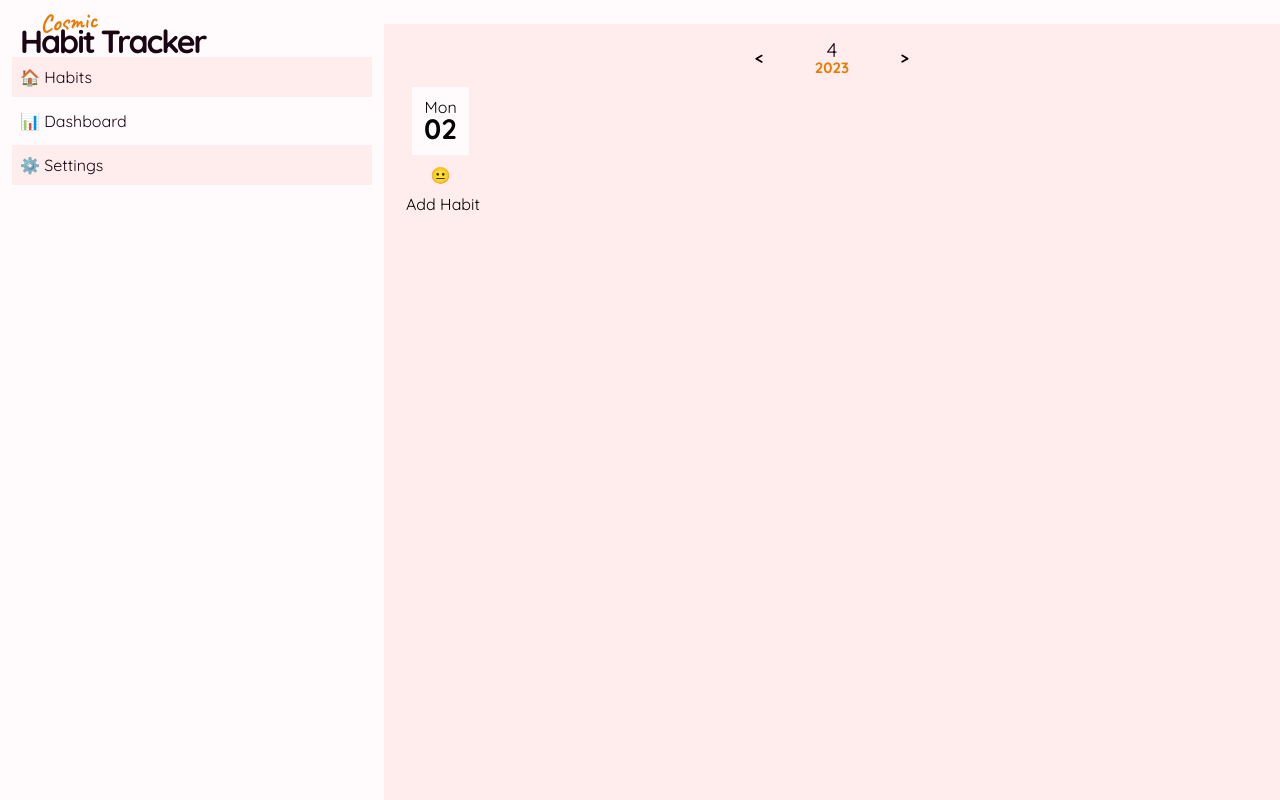
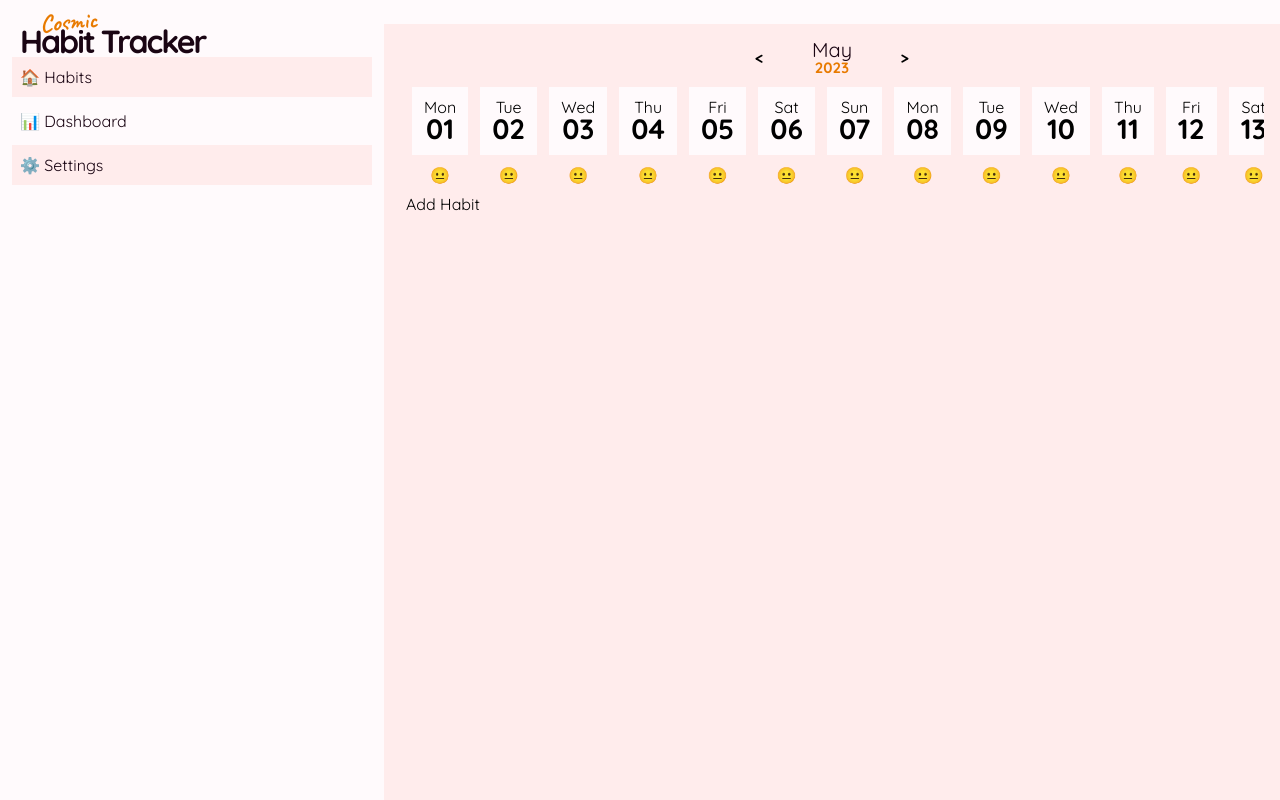
Before and after one commit to jermbo/CosmicHabitTracker, a Vue app in the folder habit-vue/: page /habits in a window 1280 px wide. Built offline with nearby package versions, Linux system fonts and the light colour scheme.

Commit message:
Starting Date store

```diff
--- a/habit-vue/src/components/DatePicker/DatePicker.vue
+++ b/habit-vue/src/components/DatePicker/DatePicker.vue
@@ -1,39 +1,13 @@
 <template>
 	<section class="date-selection-wrapper">
-		<MonthSelect :currentMonth="monthName" :currentYear="currentYear" @prevMonth="previousMonth" />
+		<MonthSelect />
 		<Days />
 	</section>
 </template>
 
 <script setup lang="ts">
-import { computed, toRef } from 'vue';
 import Days from './Days.vue';
 import MonthSelect from './MonthSelect.vue';
-
-const currentDate = new Date();
-const currentMonth = toRef(currentDate.getMonth());
-const currentYear = toRef(currentDate.getFullYear());
-
-const monthName = computed(() => {
-	const tempDate = new Date();
-	return currentMonth.value.toLocaleString('default', { month: 'long' });
-});
-
-const previousMonth = () => {
-	// const currentMonthIndex = new Date(`${currentMonth.value} 1, ${currentYear.value}`).getMonth();
-	// console.log({ currentMonthIndex });
-	// const previousMonthIndex = currentMonthIndex === 0 ? 11 : currentMonthIndex - 1;
-	// console.log({ previousMonthIndex, test: `${currentYear.value}-${previousMonthIndex + 1}-01` });
-	// const previousMonth = new Date(
-	// 	`${currentYear.value}-${previousMonthIndex + 1}-01`
-	// ).toLocaleString('default', { month: 'long' });
-	// currentMonth.value = previousMonth;
-	// console.log(currentMonth);
-	const prevMonth = currentMonth.value > 0 ? currentMonth.value - 1 : 11;
-	const prevYear = prevMonth === 11 ? currentYear.value - 1 : currentYear.value;
-	currentMonth.value = prevMonth;
-	currentYear.value = prevYear;
-};
 </script>
 
 <style scoped></style>
--- a/habit-vue/src/components/DatePicker/Days.vue
+++ b/habit-vue/src/components/DatePicker/Days.vue
@@ -1,17 +1,22 @@
 <template>
 	<div class="days-wrapper">
-		<button class="day">
-			<span class="date">
-				<span>Mon</span>
-				<span>02</span>
-			</span>
-			<span class="mood">😐</span>
-		</button>
+		<template v-for="date in datesInMonth" :key="date.day">
+			<button class="day">
+				<span class="date">
+					<span>{{ date.weekday }}</span>
+					<span>{{ date.day }}</span>
+				</span>
+				<span class="mood">😐</span>
+			</button>
+		</template>
 	</div>
 </template>
 
 <script setup lang="ts">
-console.log('days');
+import { useDateStore } from '@stores/Date';
+import { toRefs } from 'vue';
+
+const { datesInMonth } = toRefs(useDateStore());
 </script>
 
 <style scoped>
--- a/habit-vue/src/components/DatePicker/MonthSelect.vue
+++ b/habit-vue/src/components/DatePicker/MonthSelect.vue
@@ -4,33 +4,20 @@
 			<span class="sr-only">Previous Month</span>
 		</button>
 		<p class="month-wrapper">
-			<span class="month">{{ currentMonth }}</span>
-			<span class="year">{{ currentYear }}</span>
+			<span class="month">{{ activeMonthName }}</span>
+			<span class="year">{{ activeYear }}</span>
 		</p>
-		<button title="Go to next month" class="month-btn month-next">
+		<button title="Go to next month" class="month-btn month-next" @click="nextMonth">
 			<span class="sr-only">Next Month</span>
 		</button>
 	</div>
 </template>
 
 <script setup lang="ts">
-import { toRefs, defineEmits } from 'vue';
+import { useDateStore } from '@stores/Date';
+import { toRefs } from 'vue';
 
-interface Props {
-	currentMonth: string | number;
-	currentYear: number;
-}
-
-const props = defineProps<Props>();
-const { currentMonth, currentYear } = toRefs(props);
-
-const emit = defineEmits(['prevMonth']);
-
-const prevMonth = () => {
-	// Emit the 'previous' event
-	console.log('previous month');
-	emit('prevMonth');
-};
+const { activeMonthName, activeYear, prevMonth, nextMonth } = toRefs(useDateStore());
 </script>
 
 <style scoped>
--- /dev/null
+++ b/habit-vue/src/stores/Date.ts
@@ -0,0 +1,48 @@
+import { defineStore } from 'pinia';
+import { computed, ref } from 'vue';
+
+export const useDateStore = defineStore('habit-date', () => {
+	// Properties
+	const now = new Date();
+	const activeMonth = ref(now.getMonth());
+	const activeYear = ref(now.getFullYear());
+
+	const activeMonthName = computed(() =>
+		new Date(activeYear.value, activeMonth.value).toLocaleString('default', {
+			month: 'long'
+		})
+	);
+
+	const datesInMonth = computed(() => {
+		const dates = [];
+		const monthStart = new Date(activeYear.value, activeMonth.value, 1);
+		const monthEnd = new Date(activeYear.value, activeMonth.value + 1, 0);
+
+		for (let start = monthStart; start <= monthEnd; start.setDate(start.getDate() + 1)) {
+			const dayNum = start.getDate();
+			const dateStamp = new Date(activeYear.value, activeMonth.value, dayNum);
+			const weekday = dateStamp.toLocaleString('default', { weekday: 'short' });
+			const day = dateStamp.toLocaleString('default', { day: '2-digit' });
+
+			dates.push({
+				weekday,
+				day
+			});
+		}
+
+		return dates;
+	});
+
+	// Methods
+	const prevMonth = () => {
+		activeMonth.value = activeMonth.value === 0 ? 11 : activeMonth.value - 1;
+		activeYear.value -= activeMonth.value === 11 ? 1 : 0;
+	};
+
+	const nextMonth = () => {
+		activeMonth.value = activeMonth.value === 11 ? 0 : activeMonth.value + 1;
+		activeYear.value += activeMonth.value === 0 ? 1 : 0;
+	};
+
+	return { now, activeMonthName, activeYear, datesInMonth, prevMonth, nextMonth };
+});
```
